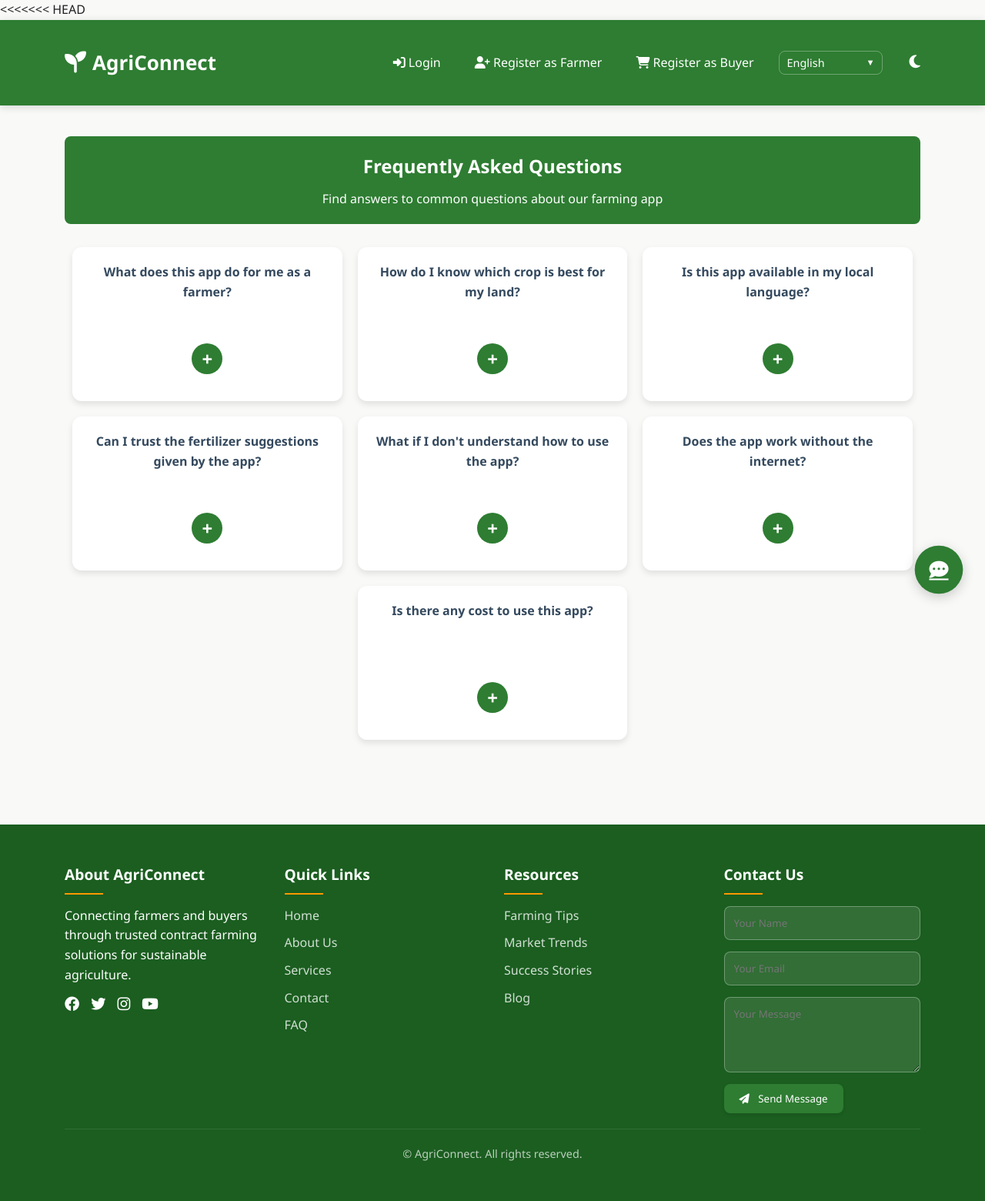
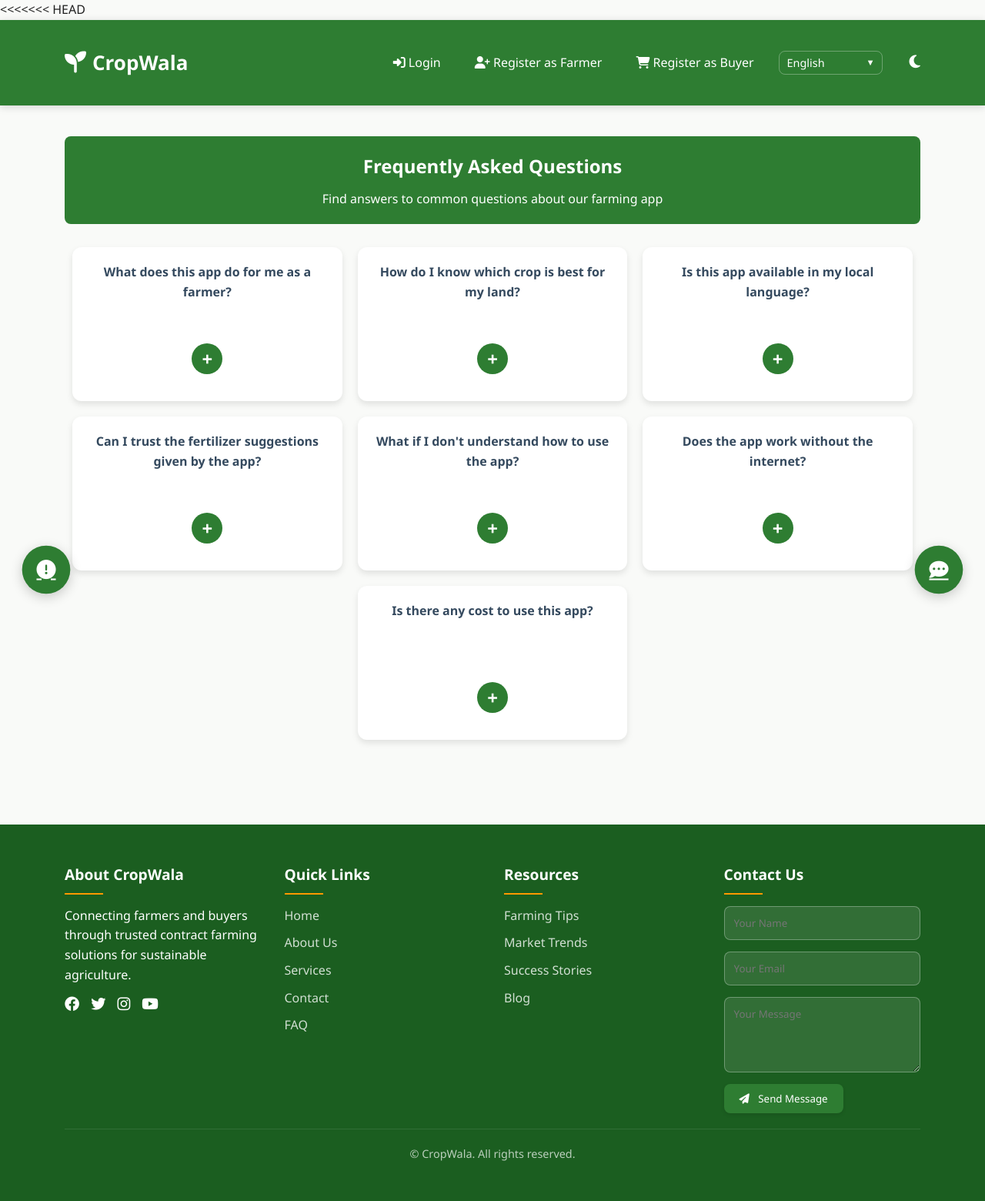
Before and after one commit to YogiramV/cropwala, a Flask app: page /FAQ in a window 1280 px wide. Shown: the whole page at 77% size. Run offline with Flask 3, Linux system fonts and the light colour scheme.

Commit message:
Change name to cropwala

```diff
--- a/templates/base.html
+++ b/templates/base.html
@@ -649,6 +649,36 @@
             font-size: 24px;
         }
 
+        .ML-button {
+            position: fixed;
+            bottom: 30px;
+            left: 30px;
+            width: 60px;
+            height: 60px;
+            border-radius: 50%;
+            background-color: var(--primary-color);
+            color: white;
+            display: flex;
+            align-items: center;
+            justify-content: center;
+            box-shadow: 0 4px 15px rgba(0, 0, 0, 0.2);
+            cursor: pointer;
+            z-index: 1000;
+            transition: all var(--transition-speed) ease;
+            animation: pulse 2s infinite;
+        }
+
+        .ML-button:hover {
+            transform: scale(1.1);
+            box-shadow: 0 6px 20px rgba(0, 0, 0, 0.25);
+            animation: none;
+        }
+
+        .Ml-button i {
+            font-size: 24px;
+        }
+
+
         footer {
             background-color: var(--primary-dark);
             color: white;
@@ -912,7 +942,7 @@
         <div class="container header-content">
             <div class="logo">
                 <a href="{{ url_for('auth.index') }}">
-                    <i class="fas fa-seedling"></i>AgriConnect
+                    <i class="fas fa-seedling"></i>CropWala
                 </a>
             </div>
             <button class="menu-toggle" id="menuToggle">
@@ -1003,11 +1033,16 @@
         <i class="fas fa-comment-dots"></i>
     </a>
 
+    <a href="#"  class="ML-button" id="MLButton">
+        <i class="fas fa-exclamation-circle"></i>
+    </a>
+
+
     <footer>
         <div class="container">
             <div class="footer-content">
                 <div class="footer-section">
-                    <h3>About AgriConnect</h3>
+                    <h3>About CropWala</h3>
                     <p>Connecting farmers and buyers through trusted contract farming solutions for sustainable agriculture.</p>
                     <div class="social-links">
                         <a href="#"><i class="fab fa-facebook"></i></a>
@@ -1055,7 +1090,7 @@
                 </div>
             </div>
             <div class="copyright">
-                © AgriConnect. All rights reserved.
+                © CropWala. All rights reserved.
             </div>
         </div>
     </footer>
```
